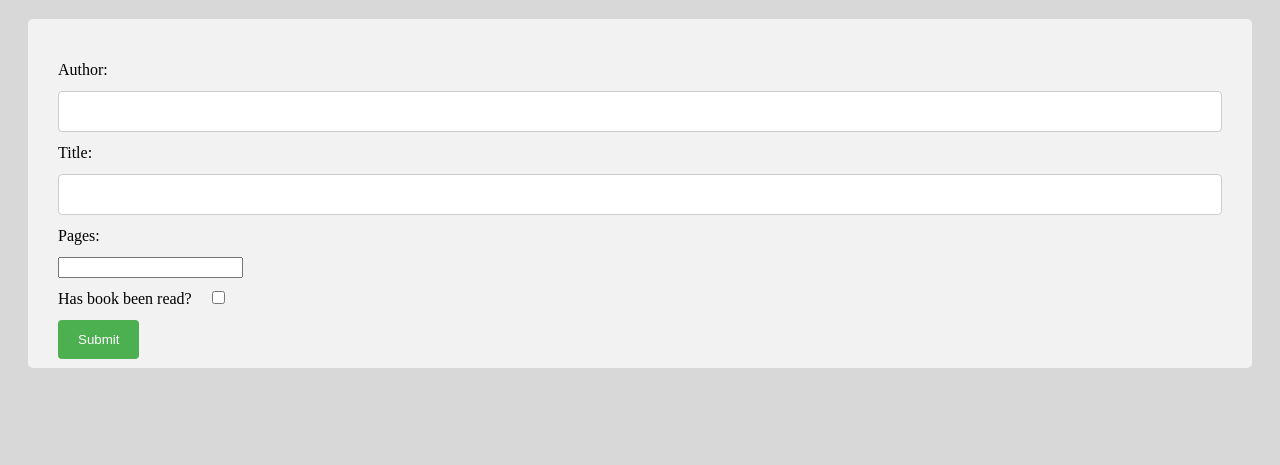
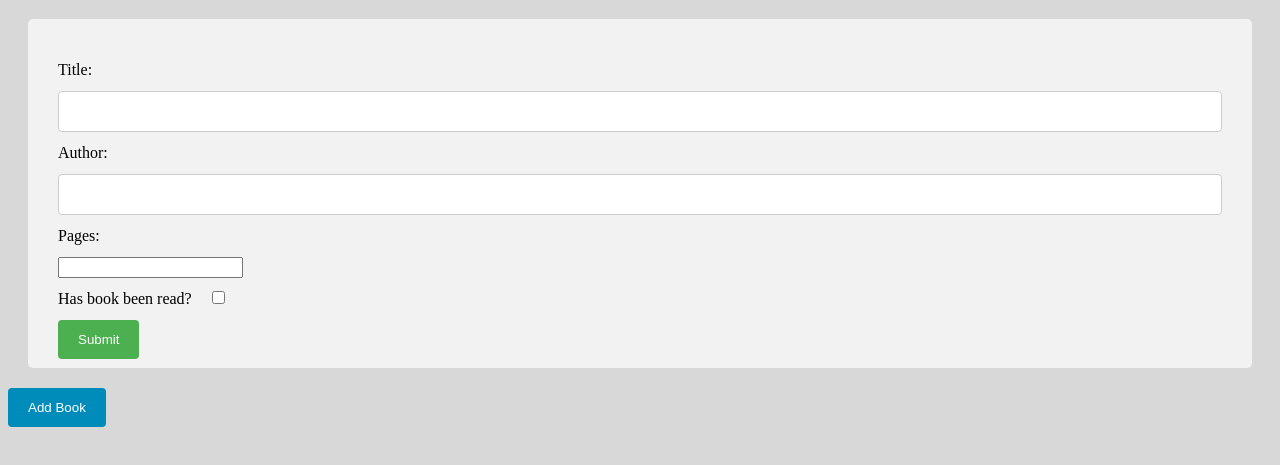
Before and after one commit to calebrauscher/The-Odin-Project, a plain HTML site: page library/index.html in a window 1280 px wide. Both pictures are taken after a click on the button "Add Book". Shown: the part 61-526 px from the top of the page. Drawn offline with Linux system fonts and the light colour scheme.

Commit message:
Fix form response

```diff
--- a/library/index.html
+++ b/library/index.html
@@ -1,5 +1,6 @@
 <!DOCTYPE html>
 <html>
+
 <head>
 	<meta charset="utf-8">
 	<meta http-equiv="X-UA-Compatible" content="IE=edge">
@@ -8,8 +9,20 @@
 	<link rel="stylesheet" type="text/css" media="screen" href="style.css">
 
 </head>
+
 <body>
 	<h1>Library</h1>
+	<form id="form" action="index.html" class="container" method="post">
+    <label for="title">Title:</label></br>
+    <input type="text" id="title" name="title" required></input><br>
+		<label for="author">Author:</label><br>
+    <input type="text" id="author" name="author" required></input><br>
+    <label for="pages">Pages:</label></br>
+    <input type="number" id="pages" name="pages" min="1" required></input><br>
+    <label for="hasRead">Has book been read?</label>
+    <input type="checkbox" id="hasRead" name="hasRead"></input><br>
+    <input type="submit" id="submitButton" value="Submit"><br>
+  </form>
     <div id="books"></div>
     <button id="addBook" type="button">Add Book</button>
 
--- a/library/script.js
+++ b/library/script.js
@@ -1,4 +1,27 @@
+"use strict";
+
+const entryForm = document.getElementById("form");
+const addButton = document.getElementById("addBook");
+const submitButton = document.getElementById("submitButton");
+
 let myLibrary = [];
+
+window.onload = function () {
+  render();
+};
+
+addButton.addEventListener("click", () => {
+  showForm();
+});
+
+submitButton.addEventListener("click", () => {
+  const author = document.getElementById("author").value;
+  const title = document.getElementById("title").value;
+  const pages = document.getElementById("pages").value;
+  const hasRead = document.getElementById("hasRead").checked;
+  const book = new Book(title, author, pages, hasRead);
+  addBookToLibrary(book);
+});
 
 function Book(title, author, pages, hasRead) {
   this.title = title;
@@ -7,39 +30,18 @@ function Book(title, author, pages, hasRead) {
   this.hasRead = hasRead;
 }
 
-function createForm() {
-    // Form
-    const formButton = document.getElementById("books");
-    formButton.innerHTML = `<form id="form" class="container" onsubmit="addBookToLibrary(event)">
-                                <label for="author">Author:</label><br>
-                                <input type="text" id="author" name="author" required></input><br>
-                                <label for="title">Title:</label></br>
-                                <input type="text" id="title" name="title" required></input><br>
-                                <label for="pages">Pages:</label></br>
-                                <input type="number" id="pages" name="pages" min="1" required></input><br>
-                                <label for="hasRead">Has book been read?</label>
-                                <input type="checkbox" id="hasRead" name="hasRead"></input><br>
-                                <input type="submit" value="Submit"><br>
-                            </form>`;
-    hideButton();
-}
+function addBookToLibrary(book) {
+  myLibrary = JSON.parse(localStorage.getItem("myLibrary"));
+  myLibrary.push(book);
+  localStorage.setItem("myLibrary", JSON.stringify(myLibrary));
 
-function addBookToLibrary(event) {
-    event.preventDefault();
-    const author = document.getElementById("author").value;
-    const title = document.getElementById("title").value;
-    const pages = document.getElementById("pages").value;
-    const hasRead = document.getElementById("hasRead").checked;
-
-    const book = new Book(title, author, pages, hasRead);
-    myLibrary.push(book);
-    localStorage.setItem('myLibrary', JSON.stringify(myLibrary));
-
+  entryForm.style.display = "none";
   render();
 }
 
 function render() {
-    myLibrary = JSON.parse(localStorage.getItem('myLibrary'));
+  myLibrary = JSON.parse(localStorage.getItem("myLibrary"));
+  if (myLibrary) {
     const display = document.getElementById("books");
     display.innerHTML = "";
     myLibrary.forEach((book, idx) => {
@@ -47,7 +49,9 @@ function render() {
       display.innerHTML += `<div class="book-details">
                                   <div class="title">${book.title}</div>
                                   <div class="author">by ${book.author}</div>
-                                <div class="num-pages">${book.pages} pages</div>
+                                  <div class="num-pages">${
+                                    book.pages
+                                  } pages</div>
                                   <div class="read-status">${
                                     book.hasRead
                                       ? "You have read this book."
@@ -60,19 +64,20 @@ function render() {
 
     displayButton();
   }
+}
 
 function removeBook(idx) {
   const firstPart = myLibrary.slice(0, idx);
   const secondPart = myLibrary.slice(idx + 1, myLibrary.length);
 
   myLibrary = firstPart.concat(secondPart);
-    localStorage.setItem('myLibrary', JSON.stringify(myLibrary));
+  localStorage.setItem("myLibrary", JSON.stringify(myLibrary));
   render();
 }
 
 function changeReadStatus(idx) {
   myLibrary[idx].hasRead = !myLibrary[idx].hasRead;
-    localStorage.setItem('myLibrary', JSON.stringify(myLibrary));
+  localStorage.setItem("myLibrary", JSON.stringify(myLibrary));
   render();
 }
 
@@ -88,7 +93,6 @@ function displayButton() {
   addButton.style.display = "block";
 }
 
-window.onload = function () {
-    document.getElementById("addBook").onclick = createForm;
-    render();
-};
+function showForm() {
+  entryForm.style.display = "block";
+}
--- a/library/style.css
+++ b/library/style.css
@@ -82,3 +82,7 @@ input[type=submit]:hover {
     cursor: pointer;
     float: left;
 }
+
+#form {
+    display: none;
+}
```
Lines whose indentation alone changed are shown as unchanged.
